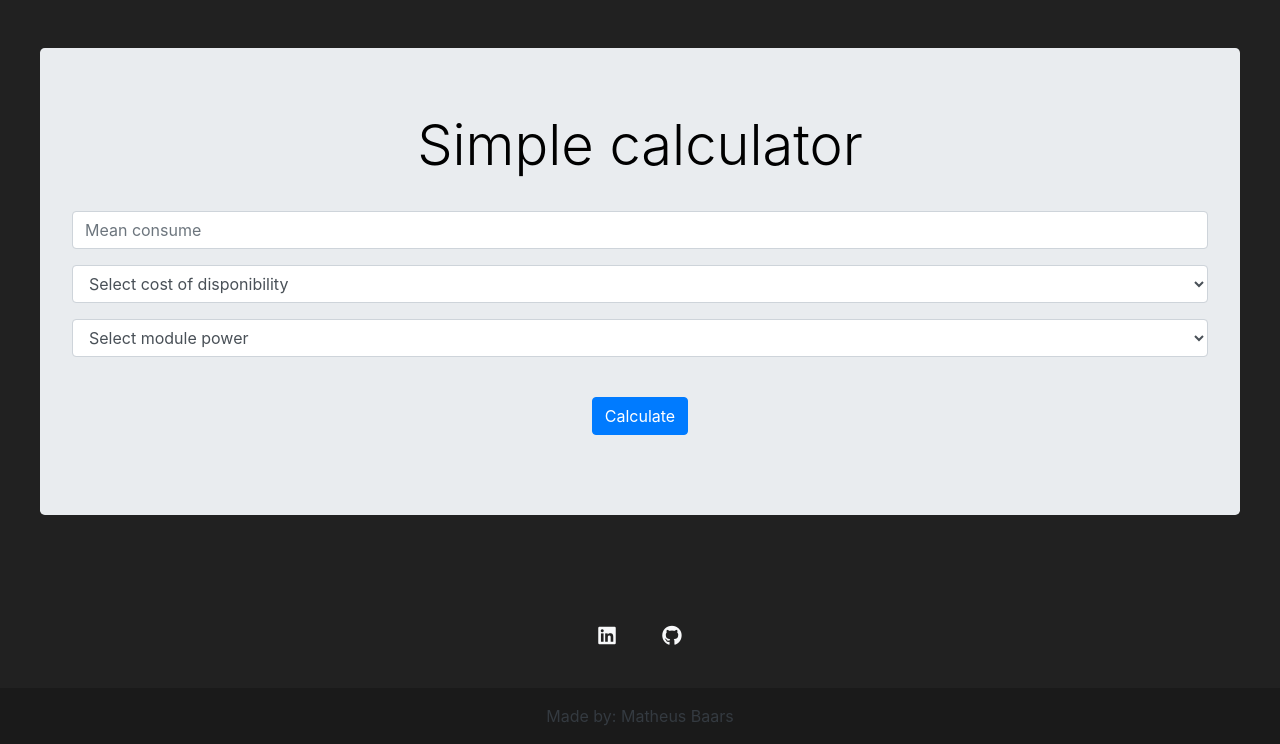
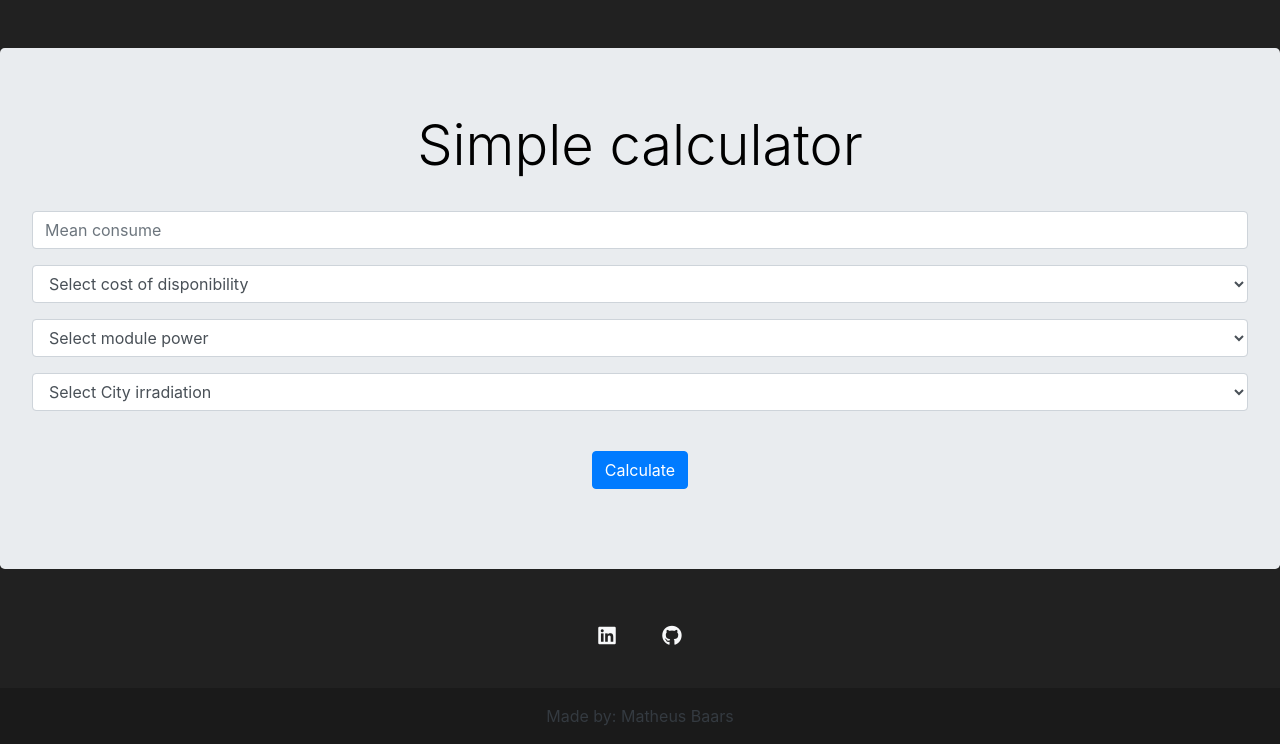
Before and after one commit to matheusbaars/AppSolar, a Flask app: page /simplecalculator in a window 1280 px wide. Shown: the part 56-800 px from the top of the page. Run offline with Flask 2, Linux system fonts and the light colour scheme; data that the repository does not hold is empty; some libraries are stand-ins or nearby versions.

Commit message:
calculadora simples finalizado!

```diff
--- a/appsolar/routes.py
+++ b/appsolar/routes.py
@@ -65,24 +65,29 @@ def update():
 @app.route('/simplecalculator')
 def simple_calculator():
     modules = Module.query.all()
-    return render_template('simpleCalculator.html', modules=modules)
+    irradiations = Irradiacao.query.all()
+    return render_template('simpleCalculator.html',  irradiations=irradiations, modules=modules)
 
 @app.route('/simplecalculate', methods=['GET', 'POST'])
 def simplecalculate():
     meanconsume = request.form['meanconsume']
     custodisponibilidade = request.form['custodisponibilidade']
     module_data = request.form['modules']
-
+    irradiation_data = request.form['irradiation']
     #for key, value in request.form.items():
     #    print("key: {0}, value: {1}".format(key, value))
     id = module_data[-1]
+    id_irr = irradiation_data[-1]
     module_data = Module.query.filter_by(id=id).first()
-
-
+    irradiation_data = Irradiacao.query.filter_by(id=id_irr).first()
     custodisponibilidade = costOfDisponibility(custodisponibilidade)
     net_energy = monthlyEnergyConsumedLessCostDisponibility(meanconsume, custodisponibilidade)
     net_energy_per_day = net_energy / 30
-    return f'Calculado{net_energy_per_day} | {module_data.pmax}'
+    power_peak = net_energy_per_day / float(irradiation_data.irr_media)
+    number_modules = power_peak * 1000 / float(module_data.pmax)
+    #return f'Peak power = {power_peak}kWp | {number_modules} modules.'
+    return render_template('results_simple_calculator.html', number_modules=number_modules, custodisponibilidade=custodisponibilidade, meanconsume=meanconsume, power_peak=power_peak, module_data=module_data, irradiation_data=irradiation_data)
+    #return render_template('simpleCalculator.html', number_modules=number_modules, pmax=module_data.pmax, custodisponibilidade=custodisponibilidade, meanconsume=meanconsume, power_peak=power_peak)
 ####################Simple Calculator##############
 
 ####################MODULES########################
--- a/appsolar/static/css/css.css
+++ b/appsolar/static/css/css.css
@@ -49,7 +49,7 @@ body {
 }
 
 #jumbotron-clients {
-    max-width: 1200px;
+    max-width: 1600px;
     color: black;
     margin-left: auto;
     margin-right: auto;
--- a/appsolar/templates/clients.html
+++ b/appsolar/templates/clients.html
@@ -47,6 +47,8 @@ Clients Page
             <td>
                 <a href="/update/{{ client.id }}" class="btn btn-info btn-xs" data-toggle="modal" data-target="#editmodalclient{{ client.id }}">Edit</a>
                 <a href="/delete/{{ client.id }}" class="btn btn-danger btn-xs" onclick="return confirm('Are you sure to delete {{ client.name }} {{ client.surname }}?')">Delete</a>
+                <a href="#" class="btn btn-primary btn-xs">Full Calculator</a>
+
             </td>
           </tr>
           <div id="editmodalclient{{ client.id }}" class="modal fade" role="dialog">
--- a/appsolar/templates/simpleCalculator.html
+++ b/appsolar/templates/simpleCalculator.html
@@ -1,6 +1,6 @@
 {% extends 'base.html' %}
 {% block title %}
-Clients Page
+Simple Calculator Page
 {% endblock %}
 
 {% block content %}
@@ -36,7 +36,6 @@ Clients Page
         </select>
         </div>
         <div class="form-group">
-
         <select id="inputModule" class="form-control" name='modules'>
             <option selected>Select module power</option>
             {% for module in modules %}
@@ -45,6 +44,14 @@ Clients Page
             {% endfor %}
         </select>
         </div>
+        <div class="form-group">
+            <select id="inputIrradiation" class="form-control" name='irradiation'>
+                <option selected>Select City irradiation</option>
+                {% for irradiation in irradiations %}
+                    <option>{{ irradiation.irr_cidade }} {{ irradiation.id }}</option>
+                {% endfor %}
+            </select>
+            </div>
         <br>
         <div class="form-group">
             <button class="btn btn-primary" type="submit">Calculate</button>
```
Also changed, not shown: appsolar/templates/results_simple_calculator.html (added, +64 -0 lines).
